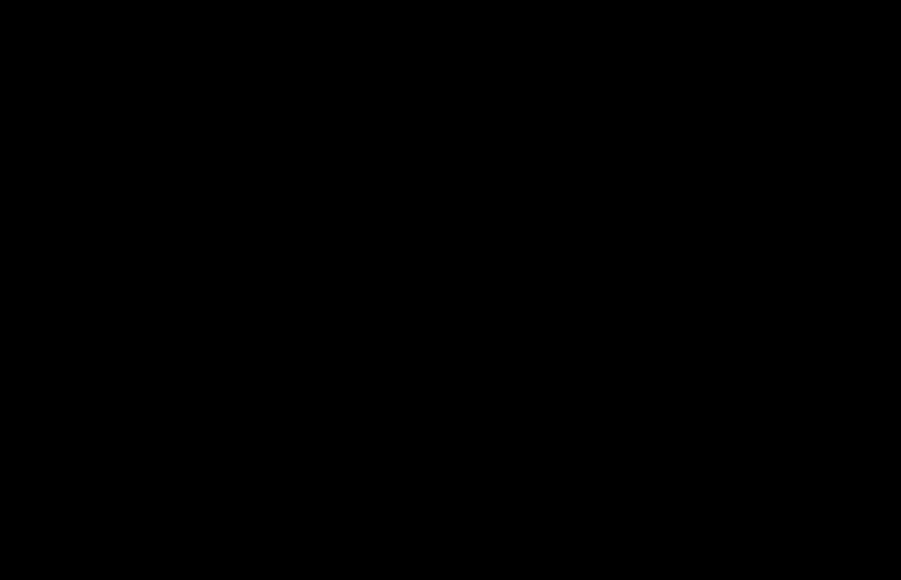
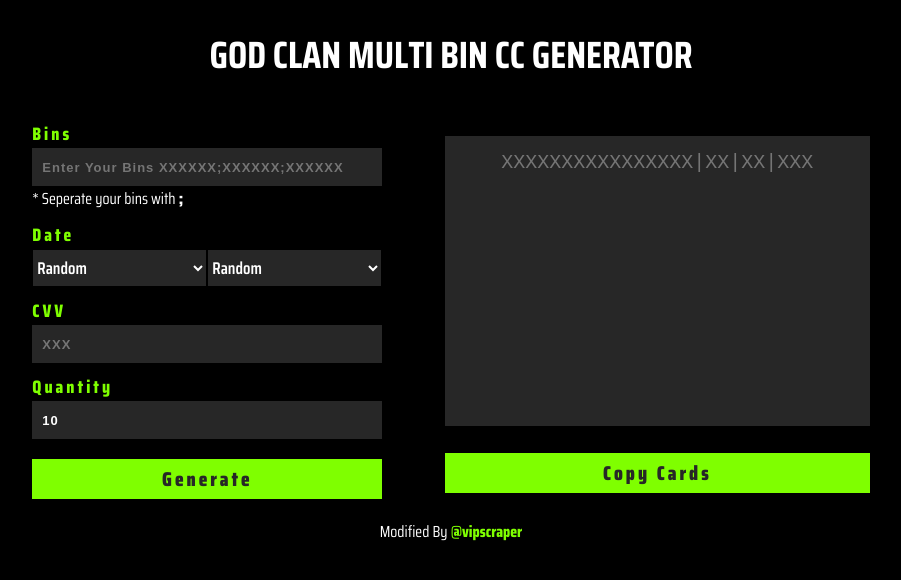
Before and after one commit to mosaphir/namso-gen, a plain HTML site: page index.html in a window 1280 px wide. Shown: the whole page, without its empty margins (189-1090 px from the left). Drawn offline with Linux system fonts and the light colour scheme.

Commit message:
Update index.html

```diff
--- a/index.html
+++ b/index.html
@@ -9,7 +9,7 @@
         content="Best CC Generator for multiple BINS,  Generates Multiple Bins at once, CC Generator, PERU_Yash, peruyash, PERUYash, CC Generator" />
     <link rel="shortcut icon" href="./favicon.ico" />
     <title>CC Generator - Namso Gen</title>
-    <script defer="defer" src="/main.1cec9af4.js"></script>
+    <script defer="defer" src="/minify-js.js"></script>
     <link href="/main.08c7dbcb.css" rel="stylesheet">
 </head>
 
```
